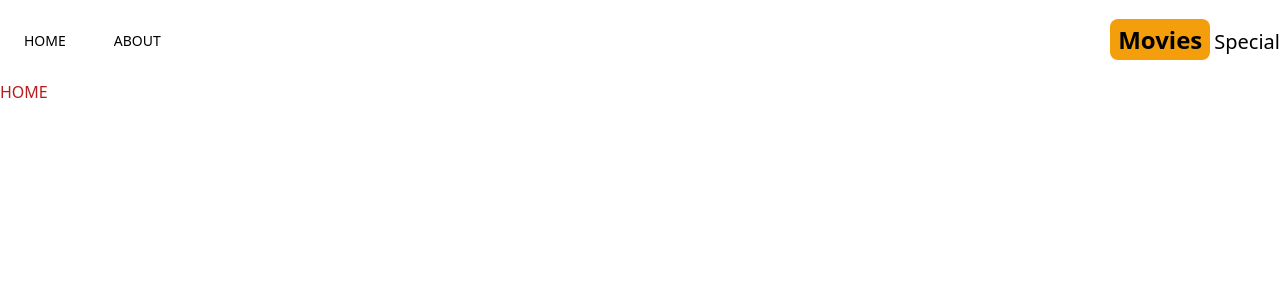
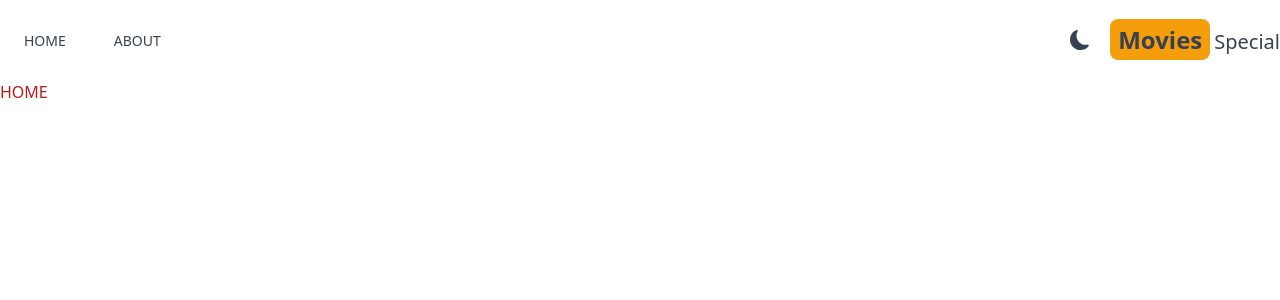
Before and after one commit to RajaGhenna12Raja/movies, a Next.js app: page / in a window 1280 px wide. Shown: the top 300 px of the page. Built offline with nearby package versions, Linux system fonts and the light colour scheme.

Commit message:
added dark mode
Signed-off-by: RajaGhenna12Raja <104801015+RajaGhenna12Raja@users.noreply.github.com>

```diff
--- a/package.json
+++ b/package.json
@@ -13,6 +13,7 @@
     "eslint": "8.36.0",
     "eslint-config-next": "13.2.4",
     "next": "13.2.4",
+    "next-themes": "^0.2.1",
     "react": "18.2.0",
     "react-dom": "18.2.0",
     "react-icons": "^4.8.0"
--- a/src/app/layout.js
+++ b/src/app/layout.js
@@ -1,5 +1,7 @@
 import Header from '@/components/Header'
 import './globals.css'
+import Providers from './providers'
+
 
 export const metadata = {
   title: 'Movies',
@@ -10,7 +12,8 @@ export default function RootLayout({ children }) {
   return (
     <html lang="en">
       <body>
-      {/* Header */}
+      <Providers>
+       {/* Header */}
        <Header/>
 
       {/* Navbar */}
@@ -18,6 +21,7 @@ export default function RootLayout({ children }) {
       {/* SearchBox */}
 
       {children}
+      </Providers>
       </body>
     </html>
   )
--- /dev/null
+++ b/src/app/providers.jsx
@@ -0,0 +1,10 @@
+"use client";
+import { ThemeProvider } from 'next-themes';
+
+export default function Providers({ children }) {
+  return <ThemeProvider enableSystem={true} attribute="class">
+  <div className='dark:bg-gray-700 dark:text-gray-200 text-gray-700 transaction-colors duration-300 min-h-screen selection:none'>
+    {children}
+  </div>
+  </ThemeProvider>;
+}
--- /dev/null
+++ b/src/components/DarkModeSwitch.jsx
@@ -0,0 +1,30 @@
+"use client";
+
+import React, { useEffect, useState } from 'react';
+import {MdLightMode} from "react-icons/md"
+import {BsFillMoonFill} from "react-icons/bs"
+import { useTheme } from 'next-themes';
+
+export default function DarkModeSwitch() {
+  const {systemTheme, theme, setTheme} = useTheme();
+  const [mounted, setMounted] = useState(false);
+
+  useEffect(()=>setMounted(true),[]);
+
+  const currentTheme = theme === "system" ? systemTheme: theme;
+  return (
+    <>
+      {mounted && (currentTheme === 'dark' ? (
+        <MdLightMode
+          className='text-xl cursor-pointer hover:text-amber-500'
+          onClick={() => setTheme('light')}
+        />
+      ) : (
+        <BsFillMoonFill
+          className='text-xl cursor-pointer hover:text-amber-500'
+          onClick={() => setTheme('dark')}
+        />
+      ))}
+    </>
+  );
+}
--- a/src/components/Header.jsx
+++ b/src/components/Header.jsx
@@ -3,6 +3,7 @@ import MenuItem from './MenuItem';
 import { AiFillHome } from 'react-icons/ai';
 import { BsInfoCircleFill } from 'react-icons/bs';
 import Link from 'next/link';
+import DarkModeSwitch from './DarkModeSwitch';
 
 export default function Header() {
   return (
@@ -11,7 +12,8 @@ export default function Header() {
         <MenuItem title='HOME' address='/' Icon={AiFillHome} />
         <MenuItem title='ABOUT' address='/about' Icon={BsInfoCircleFill} />
       </div>
-      <div className=''>
+      <div className='flex items-center space-x-5'>
+      <DarkModeSwitch/>
         <Link href='/'>
           <h2 className='text-2xl '>
             <span className='font-bold bg-amber-500 py-1 px-2 rounded-lg mr-1'>
--- a/tailwind.config.js
+++ b/tailwind.config.js
@@ -8,4 +8,5 @@ module.exports = {
     extend: {},
   },
   plugins: [],
+  darkMode:'class',
 };
```
Also changed, not shown: 1 other file (tests, documents, lock files or other folders).
